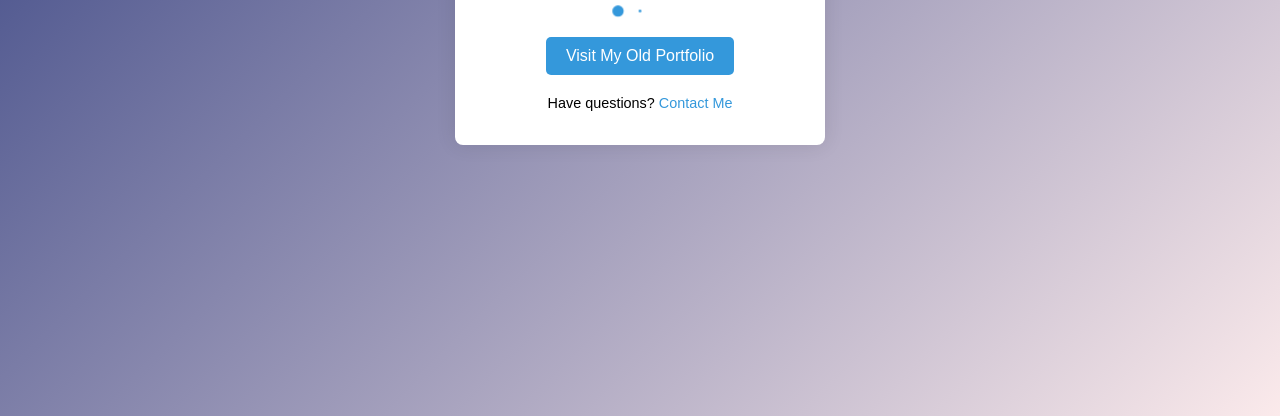
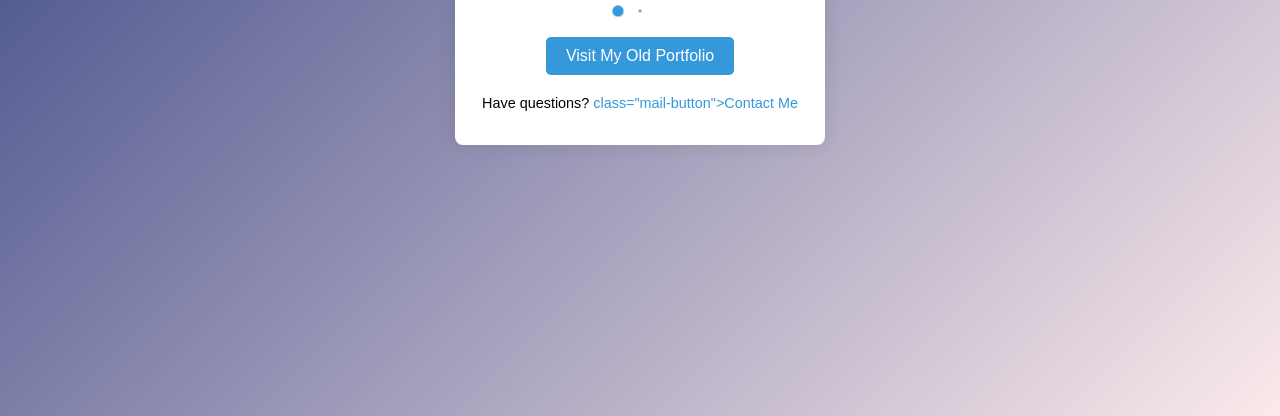
Before and after one commit to Halfbloodyash/Halfbloodyash.github.io, a plain HTML site: page index.html in a window 1280 px wide. Shown: the part 384-800 px from the top of the page. Drawn offline with Linux system fonts and the light colour scheme.

Commit message:
Update index.html

```diff
--- a/index.html
+++ b/index.html
@@ -19,7 +19,8 @@
             Visit My Old Portfolio
         </button>
         <footer>
-            <p>Have questions? <a href="mailto:contact@yashh.me">Contact Me</a></p>
+
+            <p>Have questions? <a href="mailto:contact@yashh.me"> class="mail-button">Contact Me</a></p>
         </footer>
     </div>
 </body>
```
